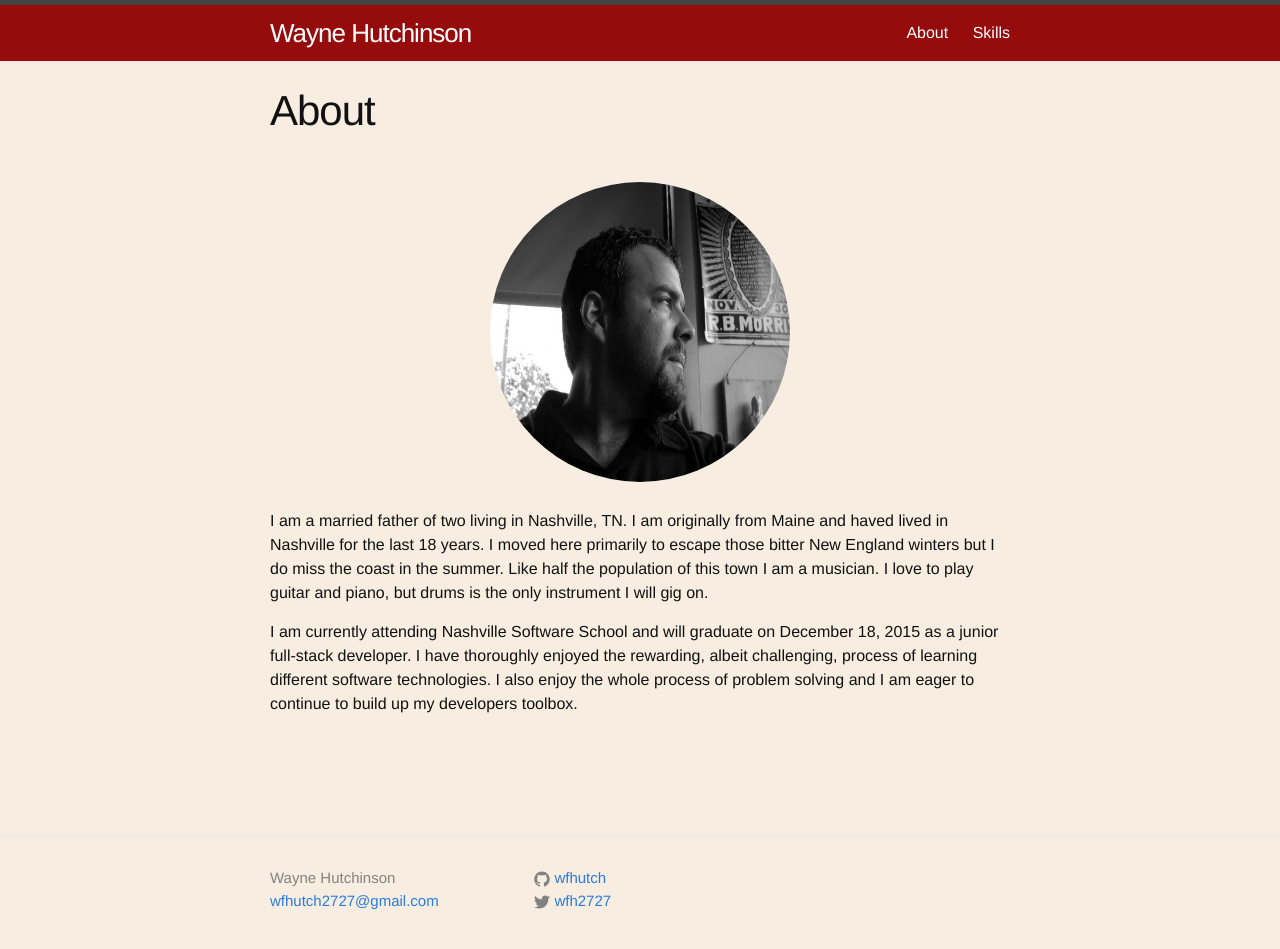
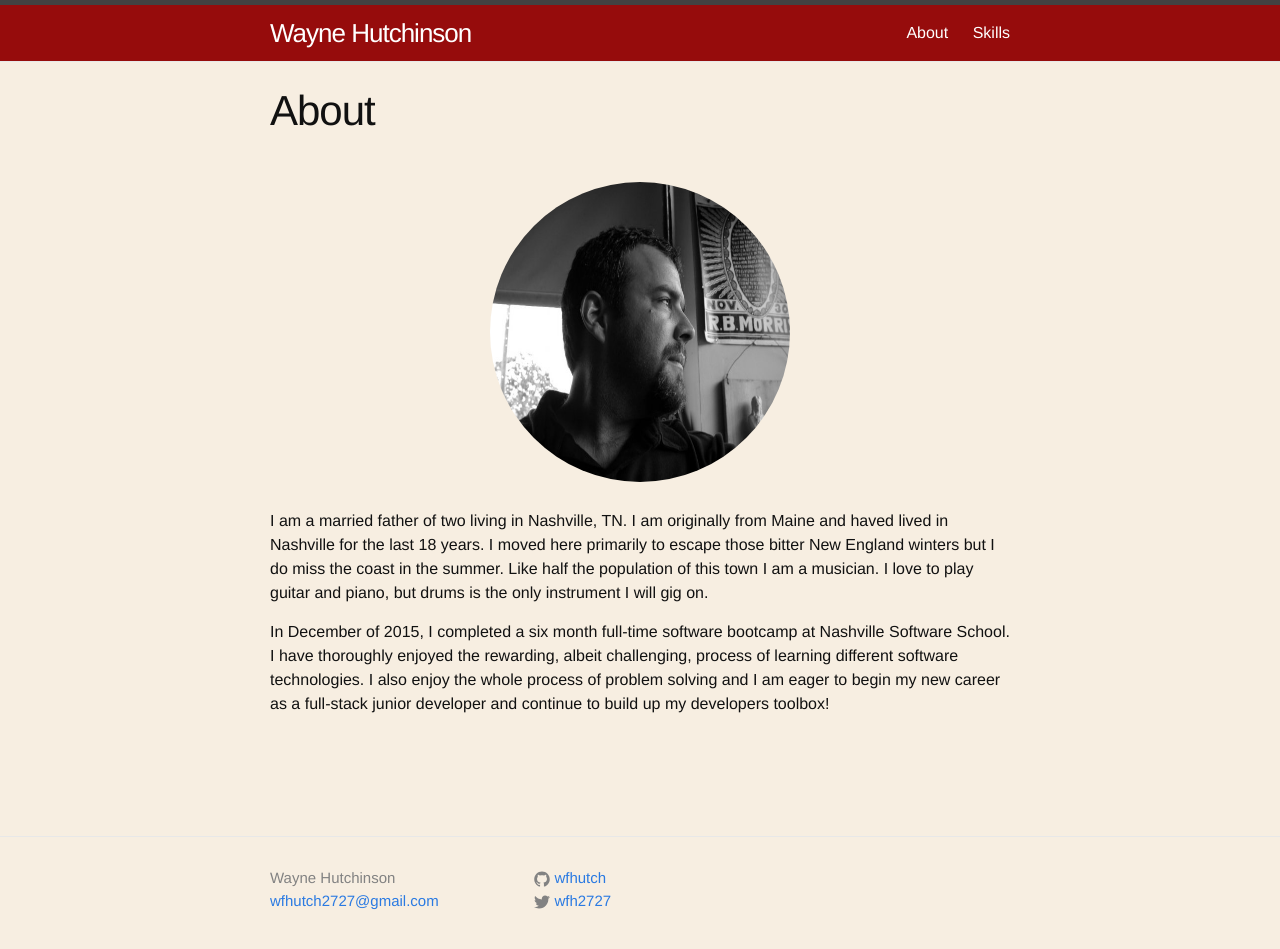
Before and after one commit to wfhutch/wfhutch.github.io, a Jekyll site: the page built from about.md, in a window 1280 px wide and 972 px high. Shown: the top 949 px of the window. Built offline with Jekyll 4.4.1, drawn with Linux system fonts in a browser that asks for light colours.

Commit message:
Updated About to reflect completing NSS program

```diff
--- a/about.md
+++ b/about.md
@@ -10,4 +10,4 @@ permalink: /about/
 
 I am a married father of two living in Nashville, TN.  I am originally from Maine and haved lived in Nashville for the last 18 years.  I moved here primarily to escape those bitter New England winters but I do miss the coast in the summer.  Like half the population of this town I am a musician.  I love to play guitar and piano, but drums is the only instrument I will gig on.
 
-I am currently attending Nashville Software School and will graduate on December 18, 2015 as a junior full-stack developer.  I have thoroughly enjoyed the rewarding, albeit challenging, process of learning different software technologies.  I also enjoy the whole process of problem solving and I am eager to continue to build up my developers toolbox.
+In December of 2015, I completed a six month full-time software bootcamp at Nashville Software School.  I have thoroughly enjoyed the rewarding, albeit challenging, process of learning different software technologies.  I also enjoy the whole process of problem solving and I am eager to begin my new career as a full-stack junior developer and continue to build up my developers toolbox!
```
